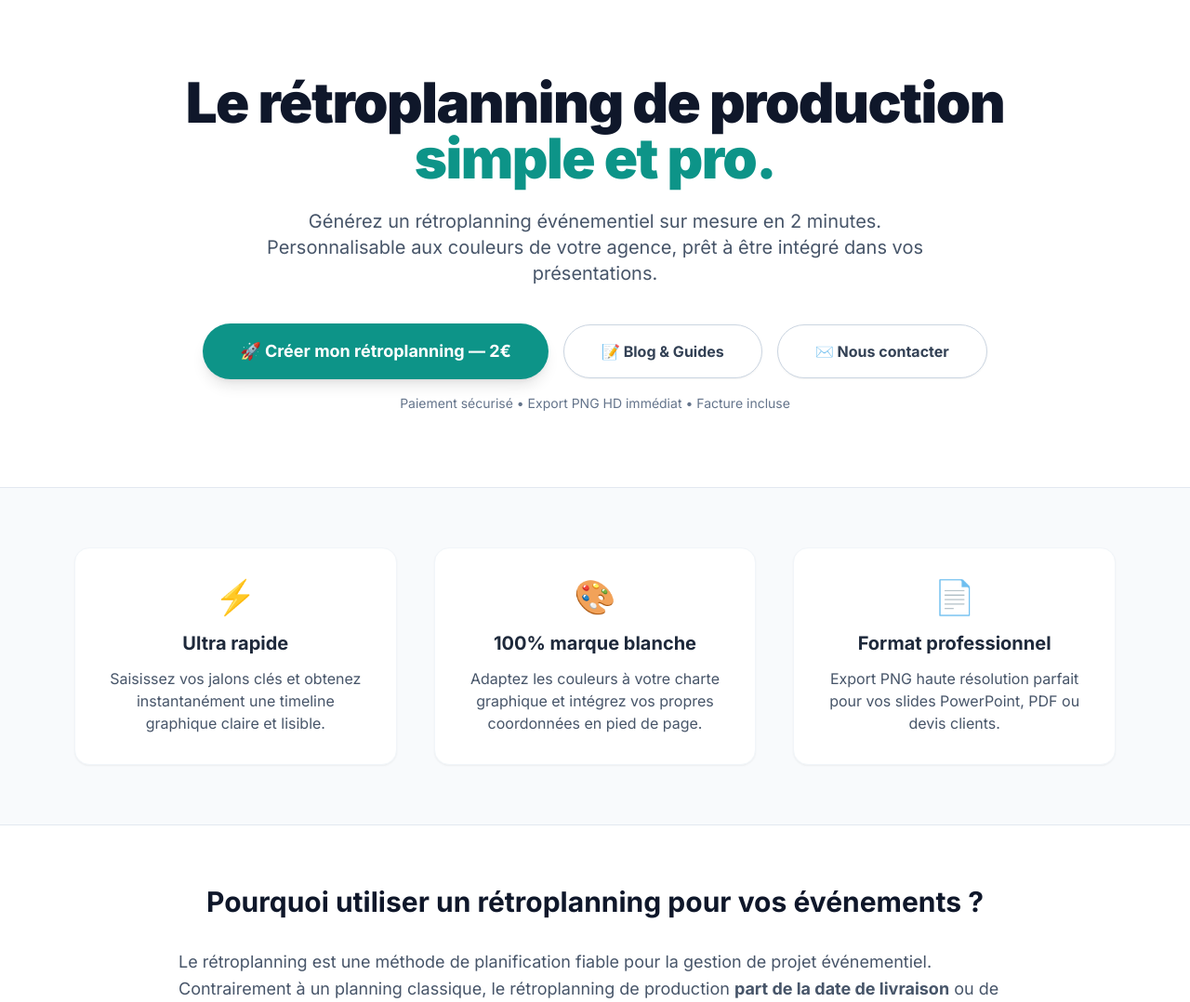
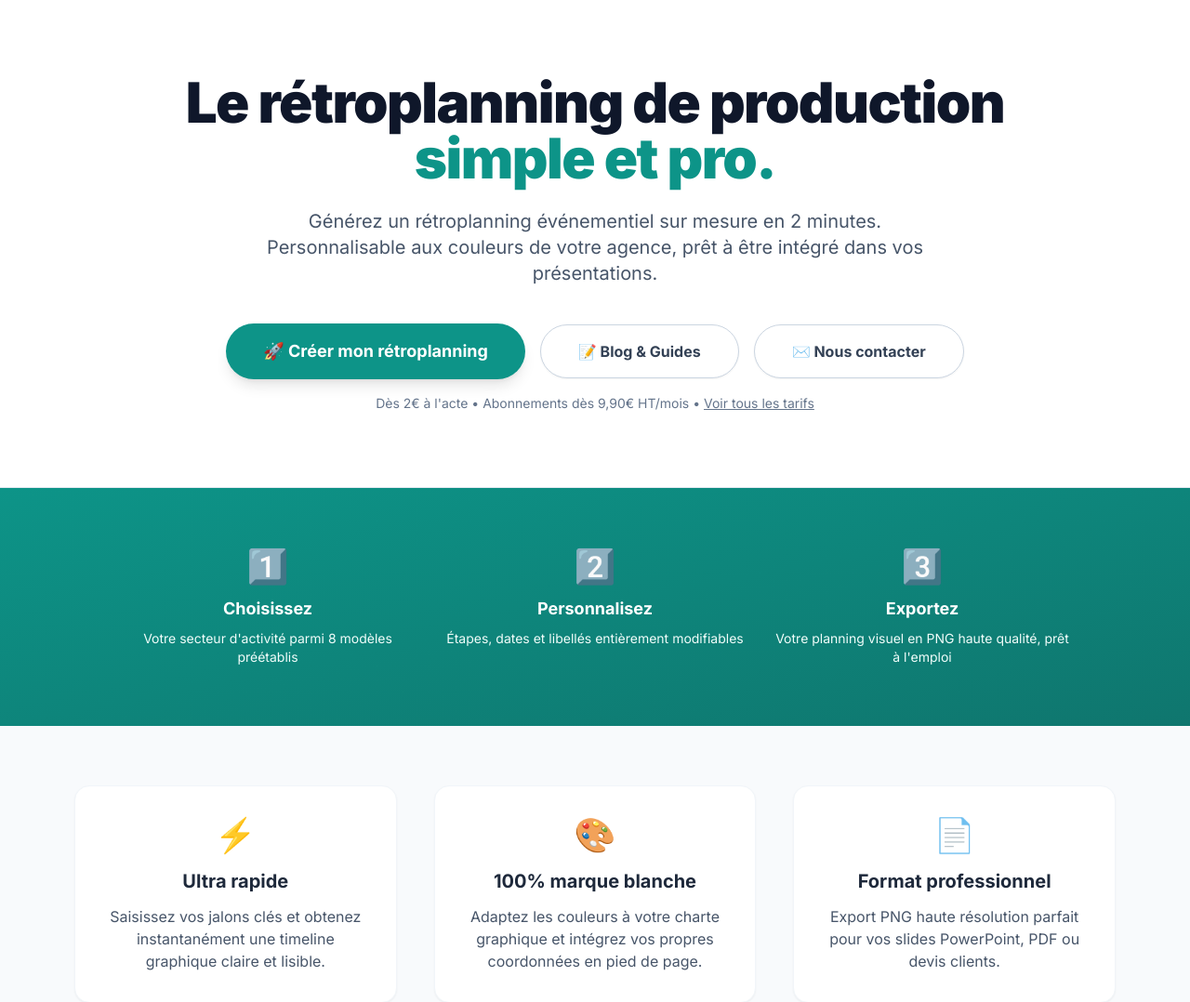
Before and after one commit to Omnipub/Retroplanning, a Flask app: page / in a window 1280 px wide. Shown: the top 1078 px of the page at 93% size. Run offline with Flask 3, Linux system fonts and the light colour scheme; parts of the project's set-up code (start-up, migrations or seed data) failed here and were passed over; some libraries are stand-ins or nearby versions.

Commit message:
Update landing.html

```diff
--- a/templates/landing.html
+++ b/templates/landing.html
@@ -119,7 +119,7 @@
 
                 <a href="/modeles"
                    class="inline-block bg-teal-600 hover:bg-teal-700 text-white font-bold py-4 px-10 rounded-full shadow-lg transition transform hover:scale-105 text-lg">
-                    🚀 Créer mon rétroplanning — 2€
+                    🚀 Créer mon rétroplanning
                 </a>
 
                 <a href="/blog"
@@ -135,9 +135,32 @@
             </div>
 
             <p class="mt-4 text-sm text-slate-500">
-                Paiement sécurisé • Export PNG HD immédiat • Facture incluse
+                Dès 2€ à l'acte • Abonnements dès 9,90€ HT/mois • <a href="/tarifs" class="underline hover:text-slate-700">Voir tous les tarifs</a>
             </p>
 
+        </div>
+    </section>
+
+    <!-- COMMENT CA MARCHE -->
+    <section class="bg-gradient-to-br from-teal-600 to-teal-700 py-16 px-4">
+        <div class="max-w-5xl mx-auto">
+            <div class="grid grid-cols-1 md:grid-cols-3 gap-8 text-center text-white">
+                <div>
+                    <div class="text-4xl mb-3">1️⃣</div>
+                    <h3 class="text-lg font-bold mb-2">Choisissez</h3>
+                    <p class="text-teal-50 text-sm">Votre secteur d'activité parmi 8 modèles préétablis</p>
+                </div>
+                <div>
+                    <div class="text-4xl mb-3">2️⃣</div>
+                    <h3 class="text-lg font-bold mb-2">Personnalisez</h3>
+                    <p class="text-teal-50 text-sm">Étapes, dates et libellés entièrement modifiables</p>
+                </div>
+                <div>
+                    <div class="text-4xl mb-3">3️⃣</div>
+                    <h3 class="text-lg font-bold mb-2">Exportez</h3>
+                    <p class="text-teal-50 text-sm">Votre planning visuel en PNG haute qualité, prêt à l'emploi</p>
+                </div>
+            </div>
         </div>
     </section>
 
```
